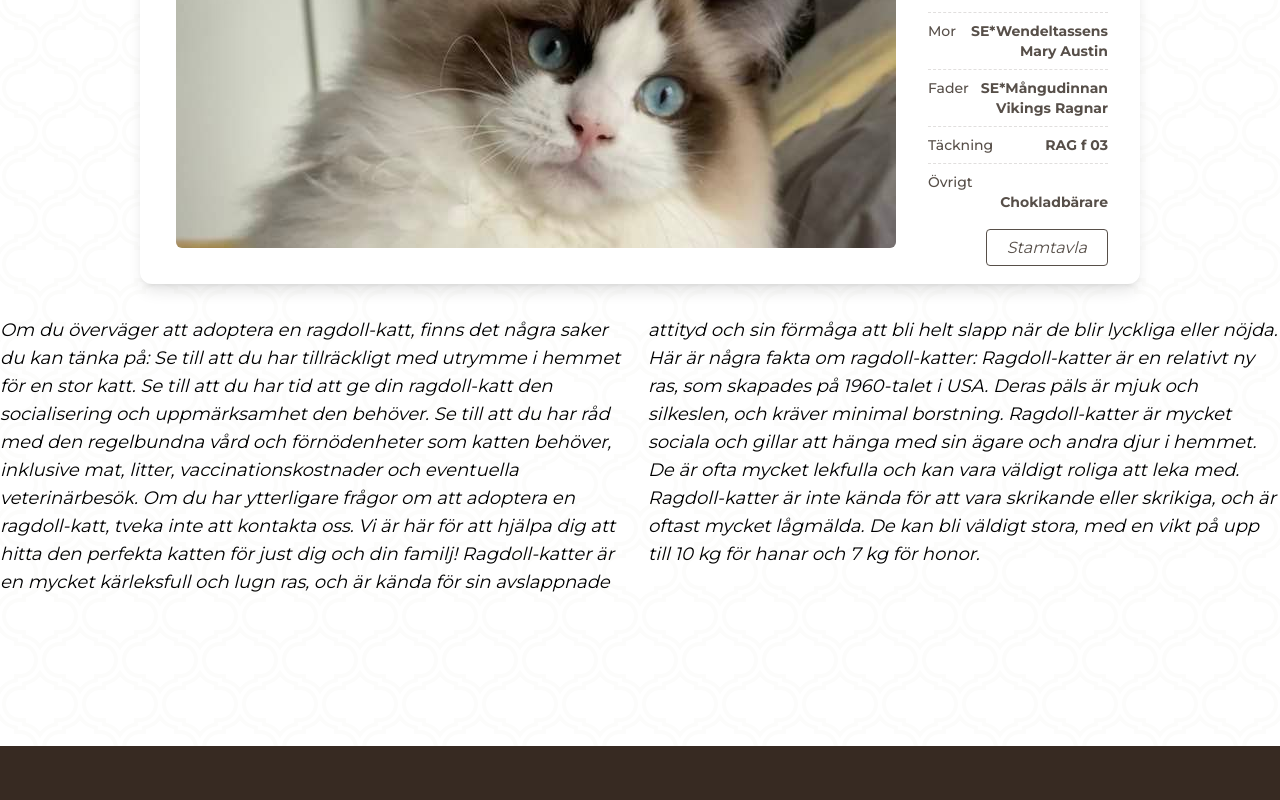
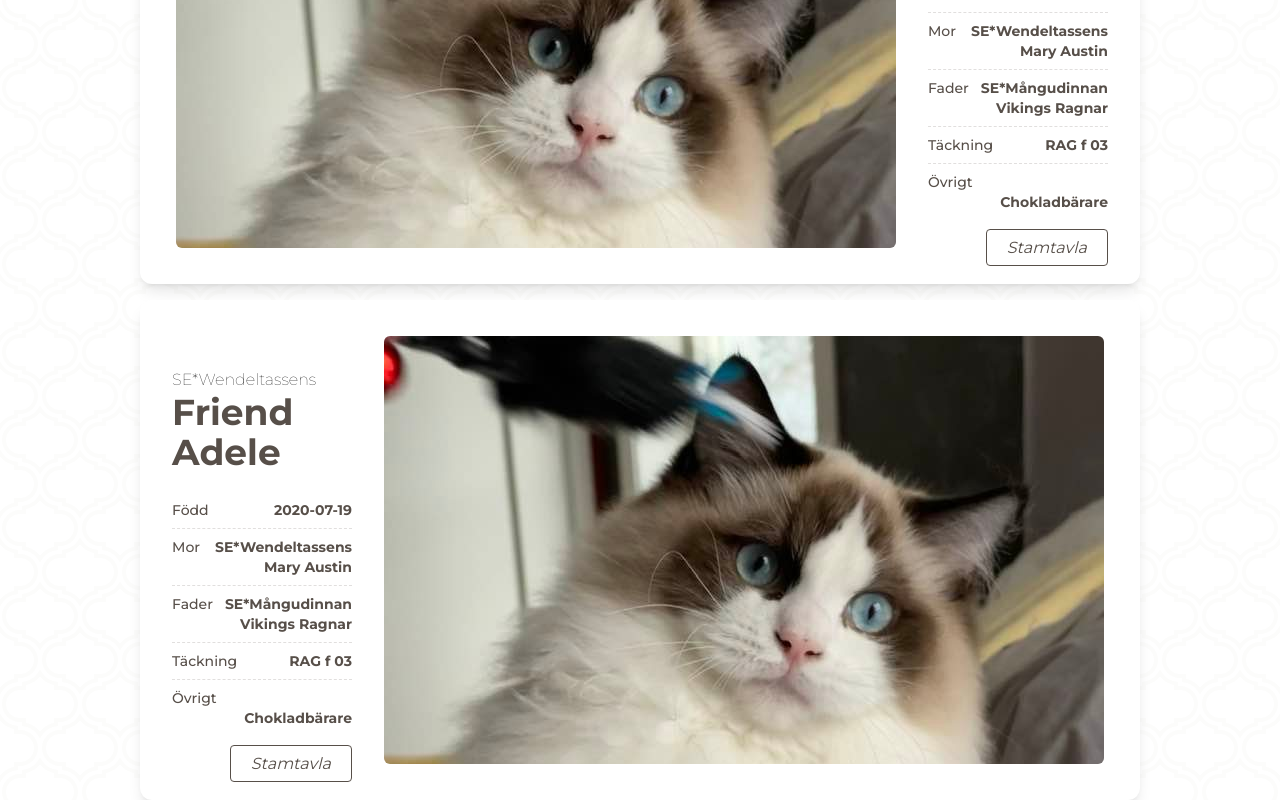
Before and after one commit to spaceflake/wendeltassens, a Next.js app: page /playground in a window 1280 px wide. Shown: the part 2508-3308 px from the top of the page. Built offline with nearby package versions, Linux system fonts and the light colour scheme.

Commit message:
add inverted prop to AdultCatCard

```diff
--- a/app/playground/page.tsx
+++ b/app/playground/page.tsx
@@ -67,7 +67,7 @@ const page = (props: Props) => {
           author={post.author}
         />
       </div>
-      <div className="py-8 flex flex-col items-center">
+      <div className="py-8 flex flex-col items-center space-y-4">
         <AdultCatCard
           catName={adultCatCard.catName}
           catImgUrl={adultCatCard.catImgUrl}
@@ -77,6 +77,17 @@ const page = (props: Props) => {
           color={adultCatCard.color}
           other={adultCatCard.other}
           pedigreeUrl={adultCatCard.pedigreeUrl}
+        />
+        <AdultCatCard
+          catName={adultCatCard.catName}
+          catImgUrl={adultCatCard.catImgUrl}
+          born={adultCatCard.born}
+          mother={adultCatCard.mother}
+          father={adultCatCard.father}
+          color={adultCatCard.color}
+          other={adultCatCard.other}
+          pedigreeUrl={adultCatCard.pedigreeUrl}
+          inverted
         />
       </div>
       <div>
--- a/components/AdultCatCard.tsx
+++ b/components/AdultCatCard.tsx
@@ -10,6 +10,7 @@ type Props = {
   color: string;
   other?: string;
   pedigreeUrl?: string;
+  inverted?: boolean;
 };
 
 const AdultCatCard = ({
@@ -21,9 +22,14 @@ const AdultCatCard = ({
   color,
   other,
   pedigreeUrl,
+  inverted,
 }: Props) => {
   return (
-    <article className="font-Montserrat p-5 lg:p-9 bg-WhiteBG rounded-xl shadow-lg flex flex-col lg:flex-row lg:max-h-[500px] w-full max-w-[1000px]">
+    <article
+      className={`font-Montserrat p-5 lg:p-9 bg-WhiteBG rounded-xl shadow-lg flex flex-col lg:max-h-[500px] w-full max-w-[1000px] ${
+        inverted ? 'lg:flex-row-reverse' : 'lg:flex-row'
+      }`}
+    >
       <Image
         src={catImgUrl}
         alt={catName}
```
